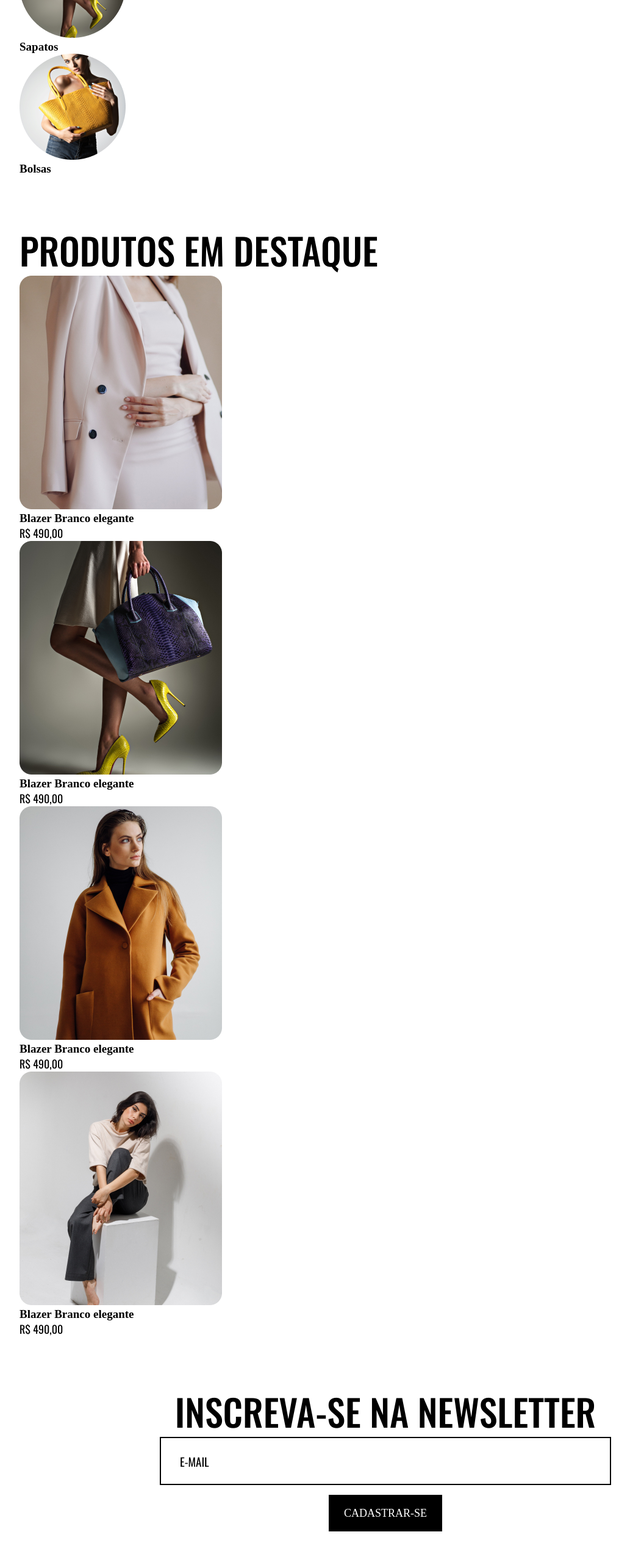
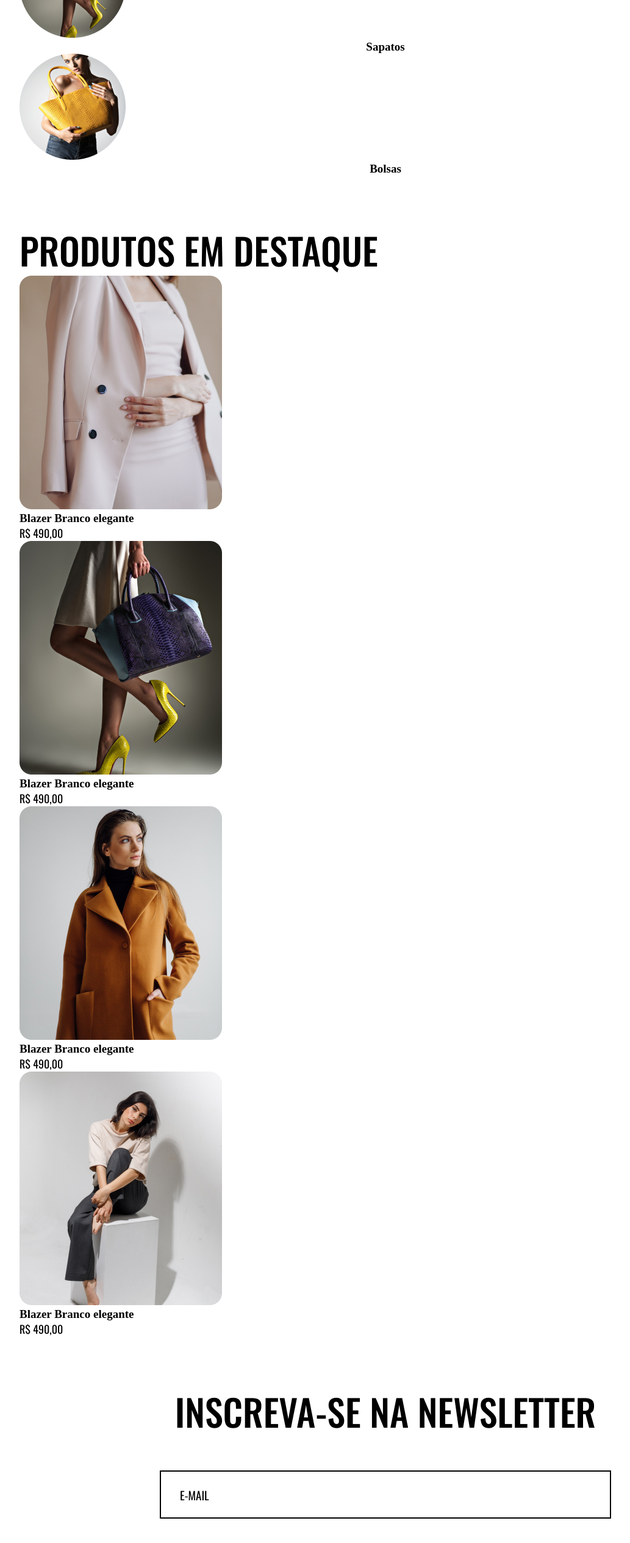
Before and after one commit to thiagoaaoliveira1989/Fashion_Store, a React (Vite) app: page / in a window 1280 px wide. Shown: the part 1037-3567 px from the top of the page at 61% size, without its empty margins (8-1041 px from the left). Built offline with nearby package versions, Linux system fonts and the light colour scheme.

Commit message:
feat: estilizing footer and formSecion finish

```diff
--- a/src/components/Footer/index.jsx
+++ b/src/components/Footer/index.jsx
@@ -1,6 +1,8 @@
+import styles from "./style.module.css";
+
 export const Footer = () =>{
     return (
-        <footer>
+        <footer className={styles.footer}>
             <p className="paragraph">Todos os direitos reservados - Kenzie Academy Brasil</p>
         </footer>
     )
--- /dev/null
+++ b/src/components/Footer/style.module.css
@@ -0,0 +1,9 @@
+.footer {
+   background-color: var(--color-black);
+    padding: 4.1875rem 0;
+}
+
+.footer p {
+    color: var(--color-white);
+    text-align: center;
+}
--- a/src/components/sections/CategoriesSection/categoryCard/index.jsx
+++ b/src/components/sections/CategoriesSection/categoryCard/index.jsx
@@ -2,7 +2,7 @@
     return (
         <>
             <img src={image} alt={`categoria-${title}`} />
-            <h3 className="title3">{title}</h3>
+            <h3 className="title3 center">{title}</h3>
         </>
     )
 }
--- a/src/components/sections/FormSection/FormNewsletter/index.jsx
+++ b/src/components/sections/FormSection/FormNewsletter/index.jsx
@@ -1,6 +1,8 @@
+import styles from "./style.module.css";
+
 export const FormNewsletter = () => {
     return (
-        <form className="formulary">
+        <form className={`formulary ${styles.form}`}>
             <input type="email" required placeholder="E-mail" />
             <button className="btn" type="submit">CADASTRAR-SE</button>
         </form>
--- /dev/null
+++ b/src/components/sections/FormSection/FormNewsletter/style.module.css
@@ -0,0 +1,3 @@
+.form input {
+    margin-bottom: 26px;
+}
--- a/src/components/sections/FormSection/index.jsx
+++ b/src/components/sections/FormSection/index.jsx
@@ -1,9 +1,11 @@
 import { FormNewsletter } from "./FormNewsletter"
+
+import styles from "./style.module.css";
 
 export const FormSection = () => {
     return (
         <div className="container sm">
-            <section>
+            <section className={styles.newsletterSection}>
                 <h2 className="title2 center">INSCREVA-SE NA NEWSLETTER</h2>
                 <FormNewsletter />
             </section>
--- /dev/null
+++ b/src/components/sections/FormSection/style.module.css
@@ -0,0 +1,3 @@
+.newsletterSection h2 {
+    margin-bottom: 3.4375rem;
+}
--- a/src/styles/typography.css
+++ b/src/styles/typography.css
@@ -20,7 +20,9 @@
 
 }
 
-.title2.center{
+.title1.center,
+.title2.center,
+.title3.center {
     text-align: center;
 }
 
```
Also changed, not shown: src/components/sections/CategoriesSection/style.module.css (added).
